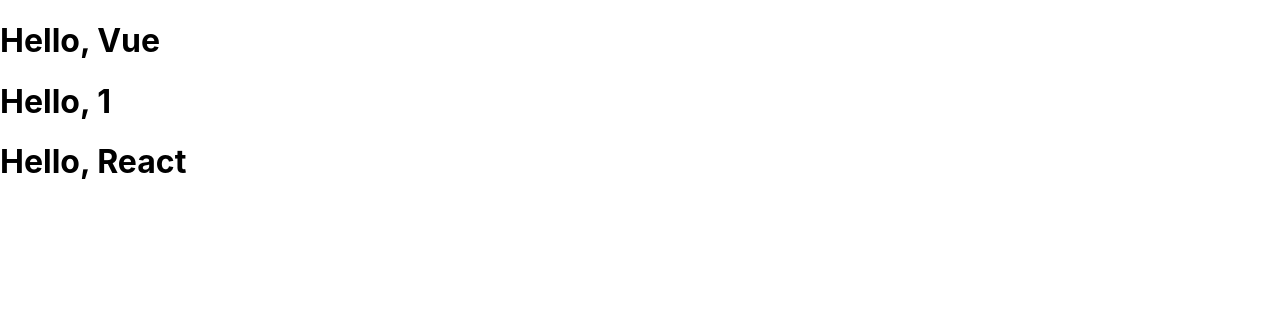
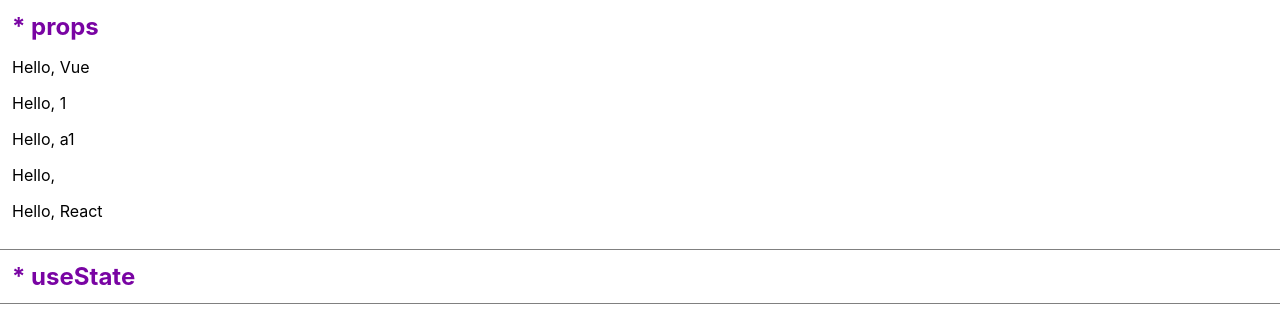
Before and after one commit to JUHEEBAEK/brgin-react, a React (Create React App) app: page / in a window 1280 px wide. Shown: the top 324 px of the page. Built offline with nearby package versions, Linux system fonts and the light colour scheme.

Commit message:
[fix] 쫌 더 예쁘게 정리

```diff
--- a/src/Apps/App.js
+++ b/src/Apps/App.js
@@ -1,13 +1,23 @@
 import React from "react";
+import Card from "../components/Card";
 import Hello from "../components/Hello";
 
 function App() {
   return (
     <>
-      {/* name 안에 숫자나 다른거 넣어보고 싶은데 어떻게함?? */}
-      <Hello name="Vue" />
-      <Hello name="1" />
-      <Hello />
+      {/* name 안에 숫자나 다른거 넣어보고 싶은데 어떻게함??
+        요렇게 하면 밑에 {1}, {true} 때문에 콘솔에러남.
+      */}
+      <Card header="props">
+        <Hello name="Vue" />
+        <Hello name={1} />
+        <Hello name={['a', '1']} />
+        <Hello name={true} />
+        <Hello />
+      </Card>
+      <Card header="useState">
+
+      </Card>
     </>
   );
 }
--- /dev/null
+++ b/src/components/Card.js
@@ -0,0 +1,17 @@
+import React from "react";
+
+class Card extends React.Component {
+    render() {
+        // children vue에서 쓰는 scope 인가???
+        const { header, children } = this.props;
+        return (
+        <div class="card__container" style={{padding: '12px',  borderBottom: 'solid 1px grey'}}>
+            <div class="card__header" style={{fontWeight: 700, color: '#7904a3', fontSize: "24px"}}>* {header}</div>
+
+            {children}
+        </div>
+        );
+    }
+}
+
+export default Card;
--- a/src/components/Hello.js
+++ b/src/components/Hello.js
@@ -5,7 +5,7 @@
 class Hello extends React.Component {
     render() {
       return (
-        <h1>Hello, {this.props.name}</h1>
+        <p>Hello, {this.props.name}</p>
       );
     }
   }
--- a/src/index.css
+++ b/src/index.css
@@ -1,6 +1,6 @@
 body {
   margin: 0;
-  font-family: -apple-system, BlinkMacSystemFont, 'Segoe UI', 'Roboto', 'Oxygen',
+  font-family: -apple-system, BlinkMacSystemFont, 'monospace', 'Segoe UI', 'Roboto', 'Oxygen',
     'Ubuntu', 'Cantarell', 'Fira Sans', 'Droid Sans', 'Helvetica Neue',
     sans-serif;
   -webkit-font-smoothing: antialiased;
```
